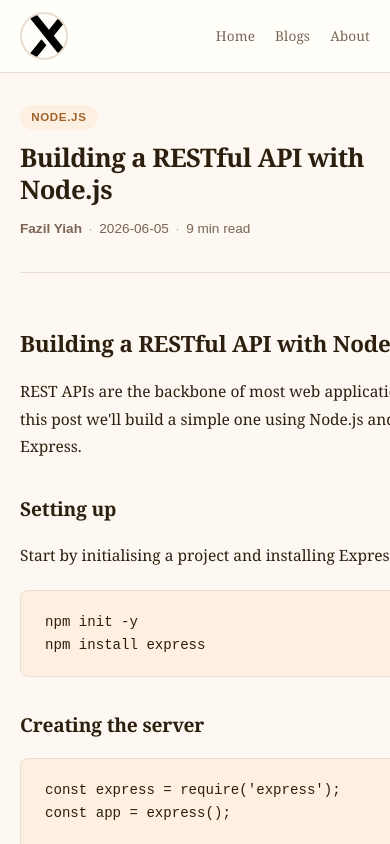
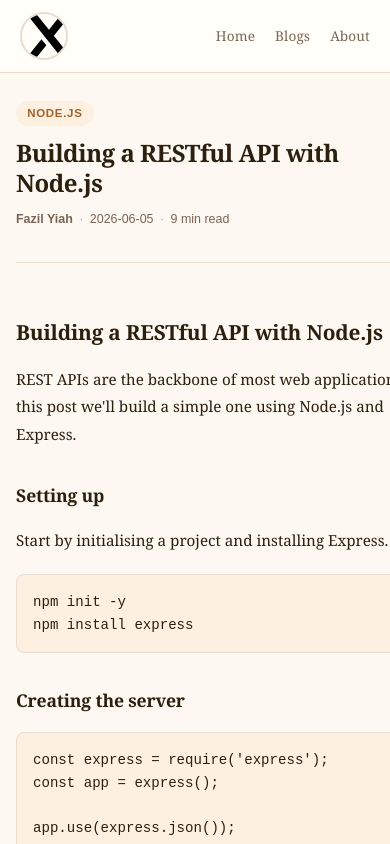
Before and after one commit to Faz-eel/Blog, a Next.js app: page /blogs/building-a-restful-api-with-nodejs in a window 390 px wide. Shown: the top 844 px of the page. Built offline with nearby package versions, Linux system fonts and the light colour scheme.

Commit message:
Fix blog details mobile overflow with word-break and flex-wrap
Co-Authored-By: Claude Sonnet 4.6 <noreply@anthropic.com>

```diff
--- a/components/blogDetails.module.css
+++ b/components/blogDetails.module.css
@@ -2,6 +2,7 @@
   max-width: 720px;
   margin: 0 auto;
   padding: 3rem 1.5rem;
+  overflow-x: hidden;
 }
 
 .header {
@@ -34,11 +35,14 @@
   line-height: 1.25;
   letter-spacing: -0.02em;
   margin: 0;
+  word-break: break-word;
+  overflow-wrap: break-word;
 }
 
 .meta {
   display: flex;
   align-items: center;
+  flex-wrap: wrap;
   gap: 0.4rem;
   font-size: 0.85rem;
   color: var(--text-secondary);
@@ -62,6 +66,7 @@
   display: flex;
   flex-direction: column;
   gap: 1.25rem;
+  min-width: 0;
 }
 
 .body h1,
@@ -72,6 +77,7 @@
   line-height: 1.3;
   letter-spacing: -0.01em;
   margin-top: 1rem;
+  word-break: break-word;
 }
 
 .body h1 { font-size: 1.75rem; }
@@ -80,12 +86,15 @@
 
 .body p {
   margin: 0;
+  overflow-wrap: break-word;
+  word-break: break-word;
 }
 
 .body a {
   color: var(--accent);
   text-decoration: underline;
   text-underline-offset: 3px;
+  word-break: break-all;
 }
 
 .body a:hover {
@@ -111,6 +120,7 @@
   border-radius: 0.5rem;
   padding: 1.25rem 1.5rem;
   overflow-x: auto;
+  max-width: 100%;
   font-size: 0.88rem;
   font-family: 'Courier New', Courier, monospace;
   line-height: 1.6;
@@ -123,28 +133,39 @@
   padding: 0.15rem 0.4rem;
   border-radius: 0.25rem;
   color: var(--accent);
+  word-break: break-all;
 }
 
 .body pre code {
   background: none;
   padding: 0;
   color: var(--text);
+  word-break: normal;
 }
 
 @media (max-width: 600px) {
   .article {
-    padding: 2rem 1.25rem;
+    padding: 1.75rem 1rem;
   }
 
   .title {
-    font-size: 1.6rem;
+    font-size: 1.5rem;
+  }
+
+  .meta {
+    font-size: 0.78rem;
   }
 
   .body {
-    font-size: 0.97rem;
+    font-size: 0.95rem;
   }
 
-  .body h1 { font-size: 1.4rem; }
-  .body h2 { font-size: 1.2rem; }
+  .body pre {
+    padding: 1rem;
+    font-size: 0.8rem;
+  }
+
+  .body h1 { font-size: 1.3rem; }
+  .body h2 { font-size: 1.1rem; }
   .body h3 { font-size: 1rem; }
 }
```
